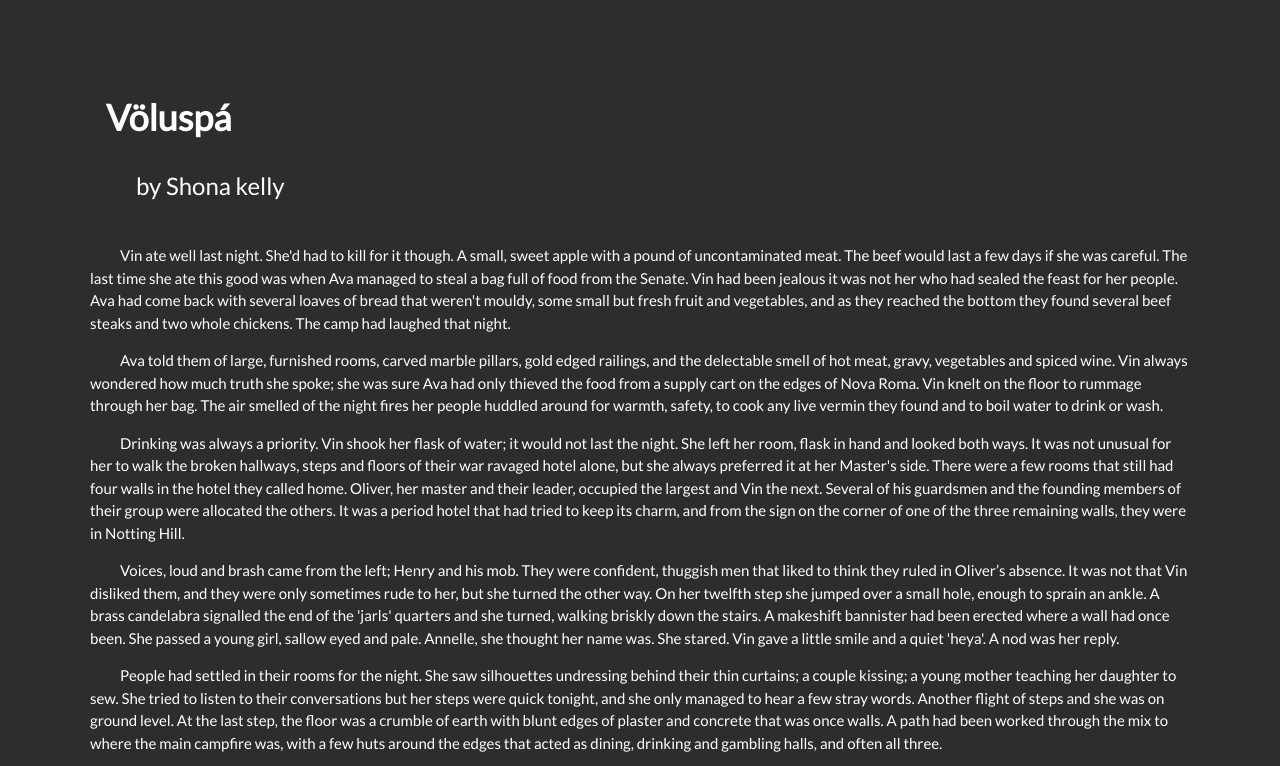
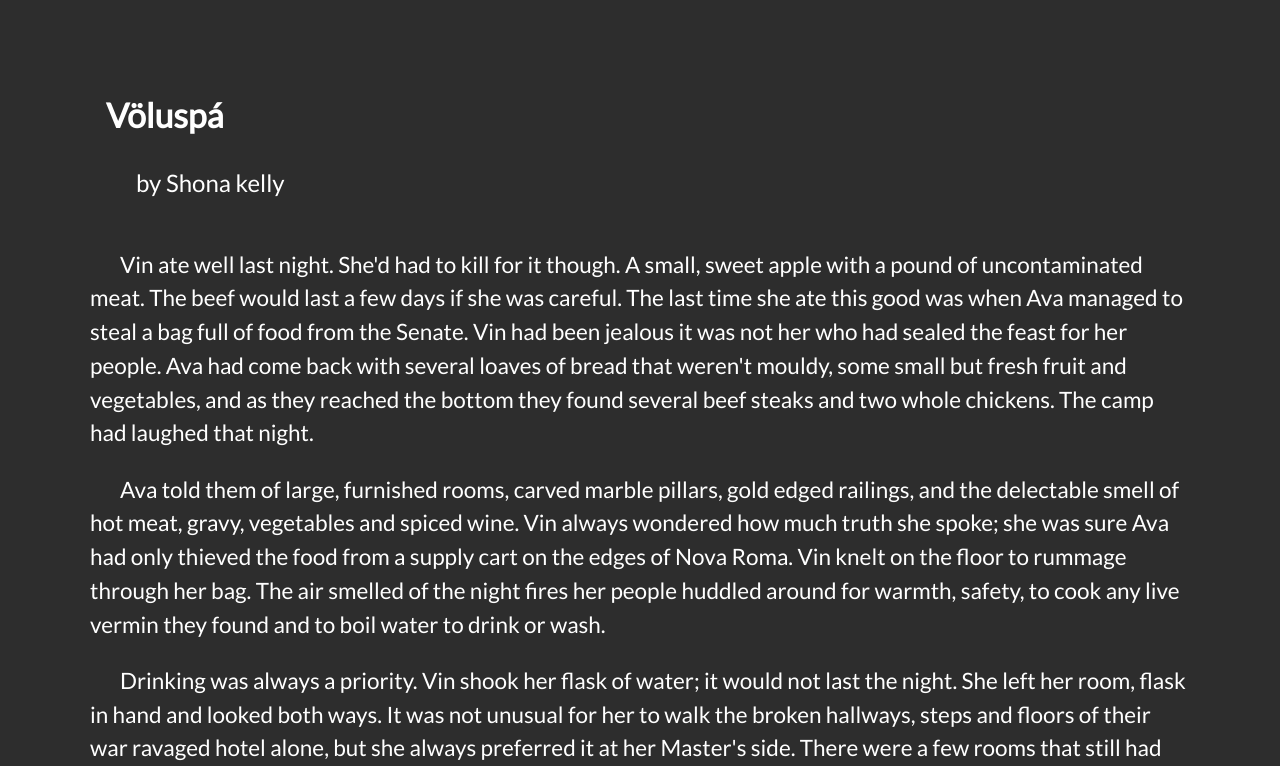
Before and after one commit to Desdimonda/voluspa, a plain HTML site: page index.html in a window 1280 px wide. Shown: the top 766 px of the page. Drawn offline with nearby package versions, Linux system fonts and the light colour scheme.

Commit message:
Update index.html

```diff
--- a/index.html
+++ b/index.html
@@ -13,8 +13,15 @@ html,body,h1,h2,h3,h4 {font-family:"Lato", sans-serif}
 .w3-tag, .fa {cursor:pointer}
 .w3-tag {height:15px;width:15px;padding:0;margin-top:6px}
 body {
-  background-color:   #2d2d2d  ;
+  background-color:  #2d2d2d ;
+  font-size: 150%
 }
+  h1 {
+    font-size: 150%}
+  h2 {
+    font-size: 120%}
+  p {
+    font-size: 100%}
 p { text-indent: 30px; }
 </style>
 </head>
```
